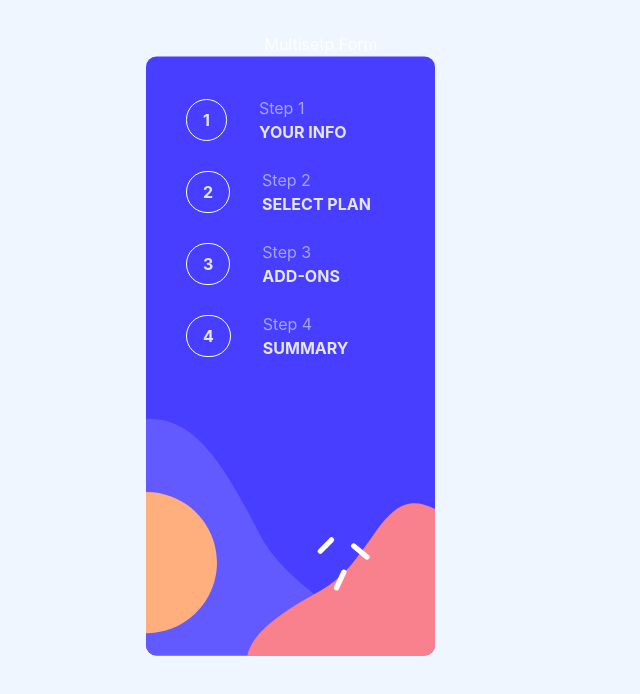
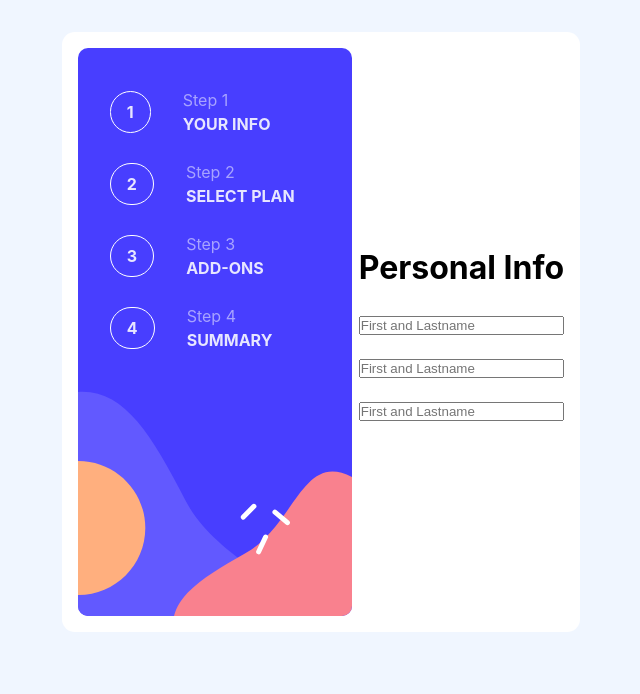
Before and after one commit to heiderick13/multistep-form-react, a React (Vite) app: page / in a window 1280 px wide. Shown: the top 694 px of the page, without its empty margins (319-959 px from the left). Built offline with nearby package versions, Linux system fonts and the light colour scheme.

Commit message:
:construction: create components

```diff
--- a/src/App.jsx
+++ b/src/App.jsx
@@ -1,11 +1,10 @@
 import "./App.css";
-import Sidebar from "./components/Sidebar/Sidebar";
+import FormContainer from "./components/FormContainer/FormContainer";
 
 function App() {
   return (
     <>
-      <div className="App">Multisetp Form</div>
-      <Sidebar />
+      <FormContainer />
     </>
   );
 }
--- /dev/null
+++ b/src/components/FormContainer/FormContainer.css
@@ -0,0 +1,7 @@
+.container {
+  background-color: var(--white);
+  display: flex;
+  align-items: center;
+  border-radius: 0.8rem;
+  padding: 1rem;
+}
--- /dev/null
+++ b/src/components/FormContainer/FormContainer.jsx
@@ -0,0 +1,15 @@
+import "./FormContainer.css";
+import Sidebar from "../Sidebar/Sidebar";
+import InfoContainer from "../InfoContainer/InfoContainer";
+import Input from "../Input/Input";
+
+function FormContainer() {
+  return (
+    <div className="container">
+      <Sidebar />
+      <InfoContainer title={"Personal Info"} />
+    </div>
+  );
+}
+
+export default FormContainer;
--- /dev/null
+++ b/src/components/InfoContainer/InfoContainer.css
@@ -0,0 +1,8 @@
+.info-container {
+  display: flex;
+  flex-direction: column;
+}
+
+h1 {
+  color: black;
+}
--- /dev/null
+++ b/src/components/InfoContainer/InfoContainer.jsx
@@ -0,0 +1,30 @@
+import "./InfoContainer.css";
+import Input from "../Input/Input";
+
+function InfoContainer({ title }) {
+  return (
+    <div className="info-container">
+      <h1>{title}</h1>
+      <Input
+        id={"name"}
+        label={"Name"}
+        type={"text"}
+        placeHolder={"First and Lastname"}
+      />
+      <Input
+        id={"name"}
+        label={"Name"}
+        type={"text"}
+        placeHolder={"First and Lastname"}
+      />
+      <Input
+        id={"name"}
+        label={"Name"}
+        type={"text"}
+        placeHolder={"First and Lastname"}
+      />
+    </div>
+  );
+}
+
+export default InfoContainer;
--- /dev/null
+++ b/src/components/Input/Input.jsx
@@ -0,0 +1,12 @@
+import React from "react";
+
+function Input({ id, name, label, type, placeHolder }) {
+  return (
+    <>
+      <label htmlFor={id}>{label}</label>
+      <input id={id} type={type} placeholder={placeHolder} />
+    </>
+  );
+}
+
+export default Input;
--- a/src/components/Sidebar/Sidebar.css
+++ b/src/components/Sidebar/Sidebar.css
@@ -1,7 +1,5 @@
 .side-bar {
-    background-repeat: no-repeat;
-    background-size: contain;
-    padding: 2.5rem;
-    min-width: 350px;
-    min-height: 600px;
+  background-repeat: no-repeat;
+  background-size: contain;
+  padding: 2.5rem 4rem 15rem 2rem;
 }
```
Also changed, not shown: public/favicon-32x32.png (renamed from src/assets/images/favicon-32x32.png), src/components/Input/Input.css (added).
